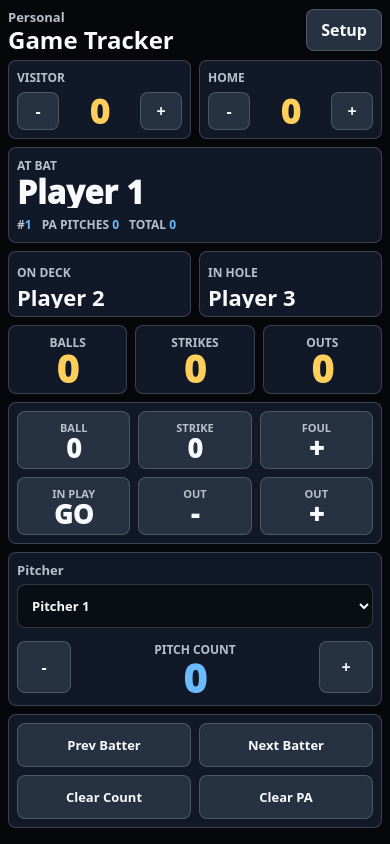
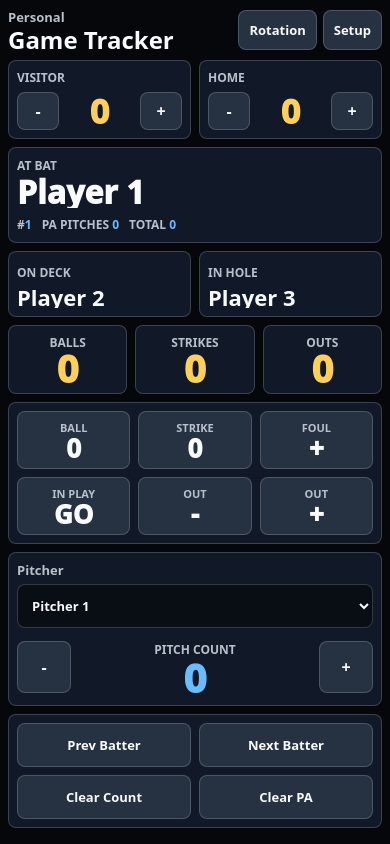
Before and after one commit to bshaw3c/field-scoreboard, a website: page public/tracker.html in a window 390 px wide. Drawn offline with Linux system fonts and the light colour scheme.

Commit message:
Link tracker to rotation page

```diff
--- a/public/tracker.html
+++ b/public/tracker.html
@@ -14,7 +14,10 @@
       <p>Personal</p>
       <h1>Game Tracker</h1>
     </div>
-    <button type="button" data-toggle-setup>Setup</button>
+    <div class="header-actions">
+      <a href="/rotation">Rotation</a>
+      <button type="button" data-toggle-setup>Setup</button>
+    </div>
   </header>
 
   <section class="setup-panel" data-setup-panel>
@@ -149,6 +152,10 @@
   button, input, textarea, select {
     font: inherit;
   }
+  a {
+    color: inherit;
+    text-decoration: none;
+  }
   button {
     min-height: 52px;
     border: 1px solid var(--line);
@@ -184,9 +191,22 @@
     font-size: 27px;
     line-height: 1;
   }
-  .tracker-header button {
+  .header-actions {
+    display: flex;
+    gap: 8px;
+    align-items: center;
+  }
+  .tracker-header button,
+  .tracker-header a {
+    display: grid;
+    place-items: center;
     min-height: 42px;
     padding: 0 14px;
+    border: 1px solid var(--line);
+    border-radius: 8px;
+    background: var(--panel-2);
+    color: var(--ink);
+    font-weight: 900;
   }
   .panel,
   .setup-panel,
@@ -378,6 +398,15 @@
     }
     .tracker-header h1 {
       font-size: 24px;
+    }
+    .header-actions {
+      gap: 6px;
+    }
+    .tracker-header button,
+    .tracker-header a {
+      min-height: 40px;
+      padding: 0 10px;
+      font-size: 13px;
     }
     .panel,
     .setup-panel,
```
